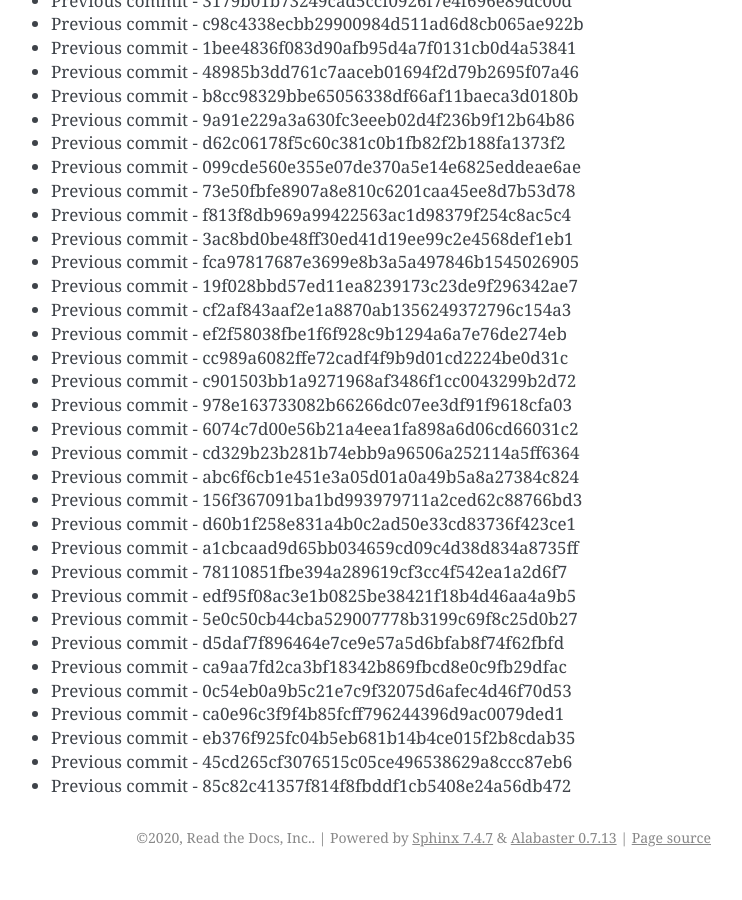
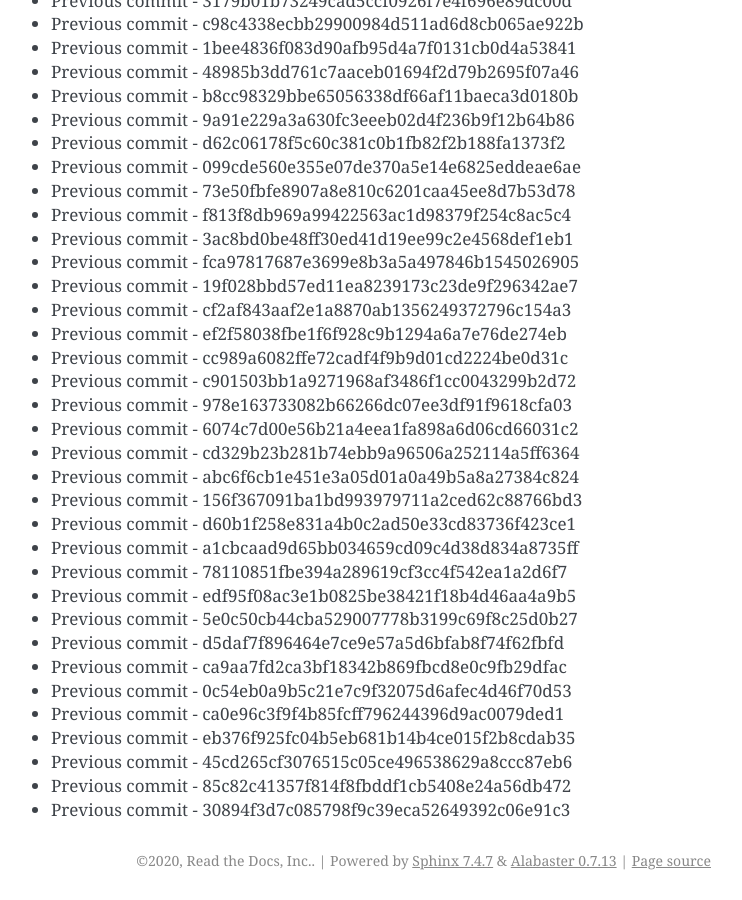
Before and after one commit to readthedocs/rtd-git-stresstest, a Sphinx documentation site: the page built from docs/updates.rst, in a window 1280 px wide and 900 px high, scrolled down 82540 px. Shown: the whole window, without its empty margins (399-1141 px from the left). Built offline with Sphinx 7.4.7, drawn with Linux system fonts in a browser that asks for light colours; before the commit the page ends 83417 px from its top, so only the background shows below that.

Commit message:
Generating commit from previous: 30894f3d7c085798f9c39eca52649392c06e91c3

```diff
--- a/docs/updates.rst
+++ b/docs/updates.rst
@@ -3500,3 +3500,4 @@ It can be tested for any performance characteristics.
 * Previous commit - eb376f925fc04b5eb681b14b4ce015f2b8cdab35
 * Previous commit - 45cd265cf3076515c05ce496538629a8ccc87eb6
 * Previous commit - 85c82c41357f814f8fbddf1cb5408e24a56db472
+* Previous commit - 30894f3d7c085798f9c39eca52649392c06e91c3
```
